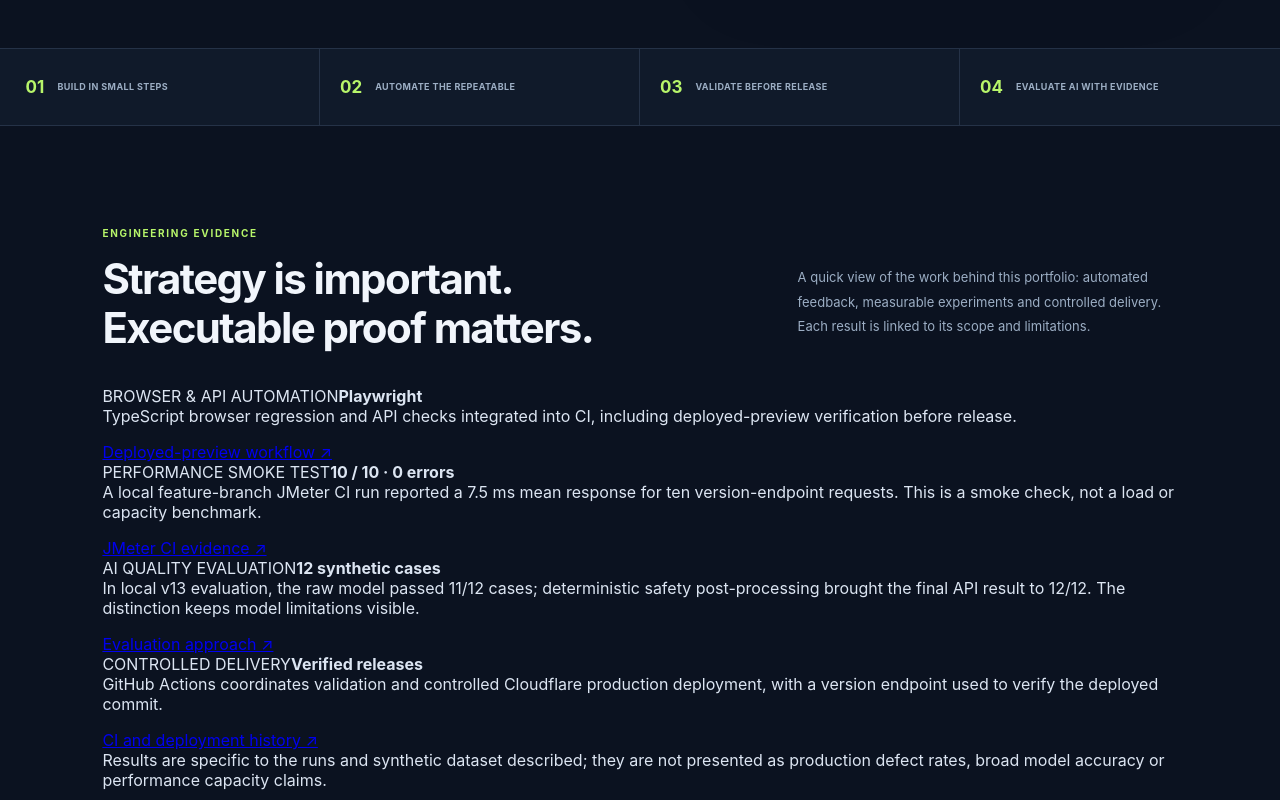
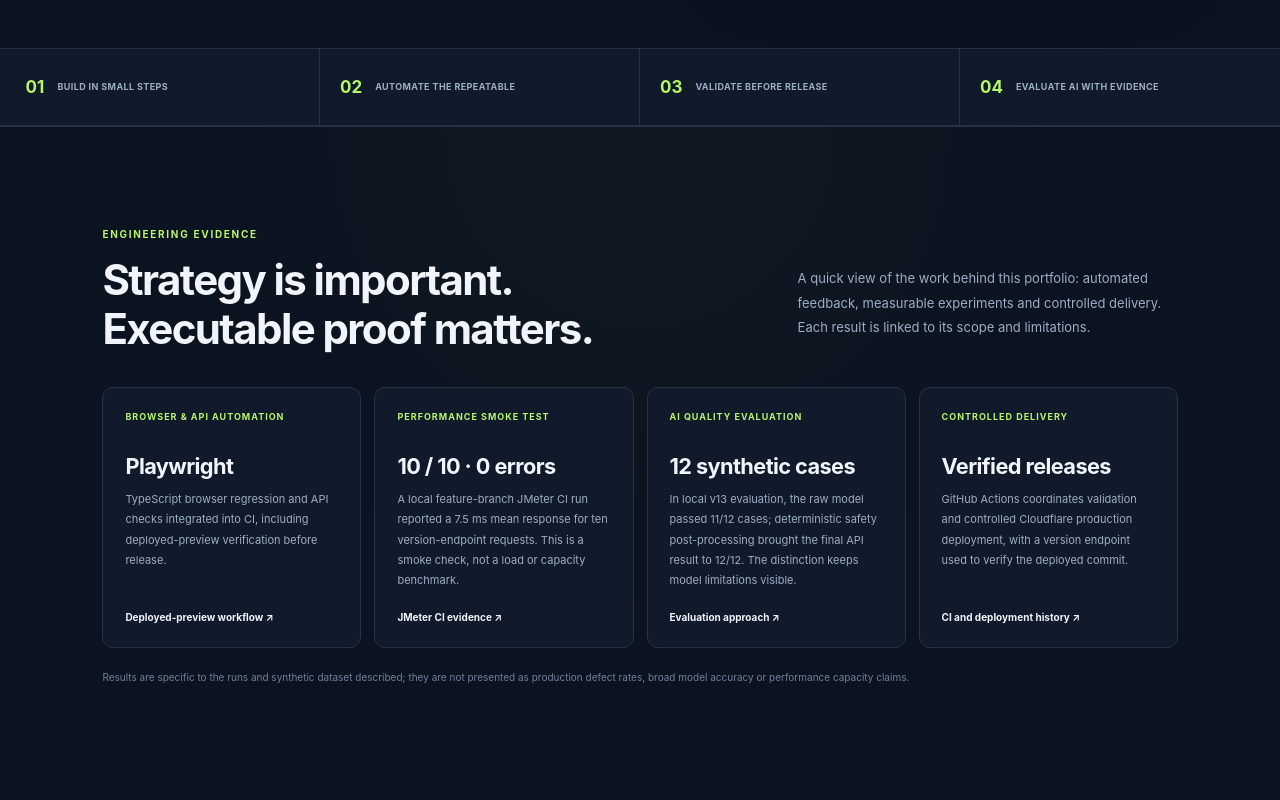
Before and after one commit to Floodzie2/qualitypeople-portfolio, a React (Vite) app: page / in a window 1280 px wide. Shown: the part 700-1500 px from the top of the page. Built offline with nearby package versions, Linux system fonts and the light colour scheme.

Commit message:
Style senior QA engineering evidence highlights

```diff
--- a/src/App.css
+++ b/src/App.css
@@ -1472,3 +1472,89 @@
     grid-column: auto;
   }
 }
+
+
+/* Senior QA engineering evidence highlights */
+.proof-section {
+  border-top: 1px solid var(--border);
+  background:
+    radial-gradient(ellipse at 50% 0%, #b7f56a08, transparent 55%),
+    var(--background);
+}
+
+.proof-grid {
+  display: grid;
+  grid-template-columns: repeat(4, minmax(0, 1fr));
+  gap: 13px;
+}
+
+.proof-card {
+  display: flex;
+  flex-direction: column;
+  align-items: flex-start;
+  min-width: 0;
+  padding: 22px;
+  border: 1px solid var(--border);
+  border-radius: 11px;
+  background: var(--surface);
+}
+
+.proof-kicker {
+  min-height: 30px;
+  color: var(--accent);
+  font-size: 9px;
+  font-weight: 750;
+  letter-spacing: 1px;
+  line-height: 1.6;
+}
+
+.proof-card strong {
+  margin: 13px 0 10px;
+  color: var(--text-heading);
+  font-size: clamp(17px, 1.7vw, 22px);
+  letter-spacing: -0.6px;
+}
+
+.proof-card p {
+  flex: 1;
+  margin-bottom: 18px;
+  color: var(--text-muted);
+  font-size: 11px;
+  line-height: 1.85;
+}
+
+.proof-card a {
+  color: var(--text-heading);
+  font-size: 10px;
+  font-weight: 650;
+  line-height: 1.6;
+  text-decoration: none;
+}
+
+.proof-card a:hover {
+  color: var(--accent);
+}
+
+.proof-footnote {
+  max-width: 820px;
+  margin: 20px 0 0;
+  color: var(--text-faint);
+  font-size: 10px;
+  line-height: 1.8;
+}
+
+@media (max-width: 1050px) {
+  .proof-grid {
+    grid-template-columns: repeat(2, minmax(0, 1fr));
+  }
+}
+
+@media (max-width: 650px) {
+  .proof-grid {
+    grid-template-columns: 1fr;
+  }
+
+  .proof-card {
+    padding: 19px;
+  }
+}
```
